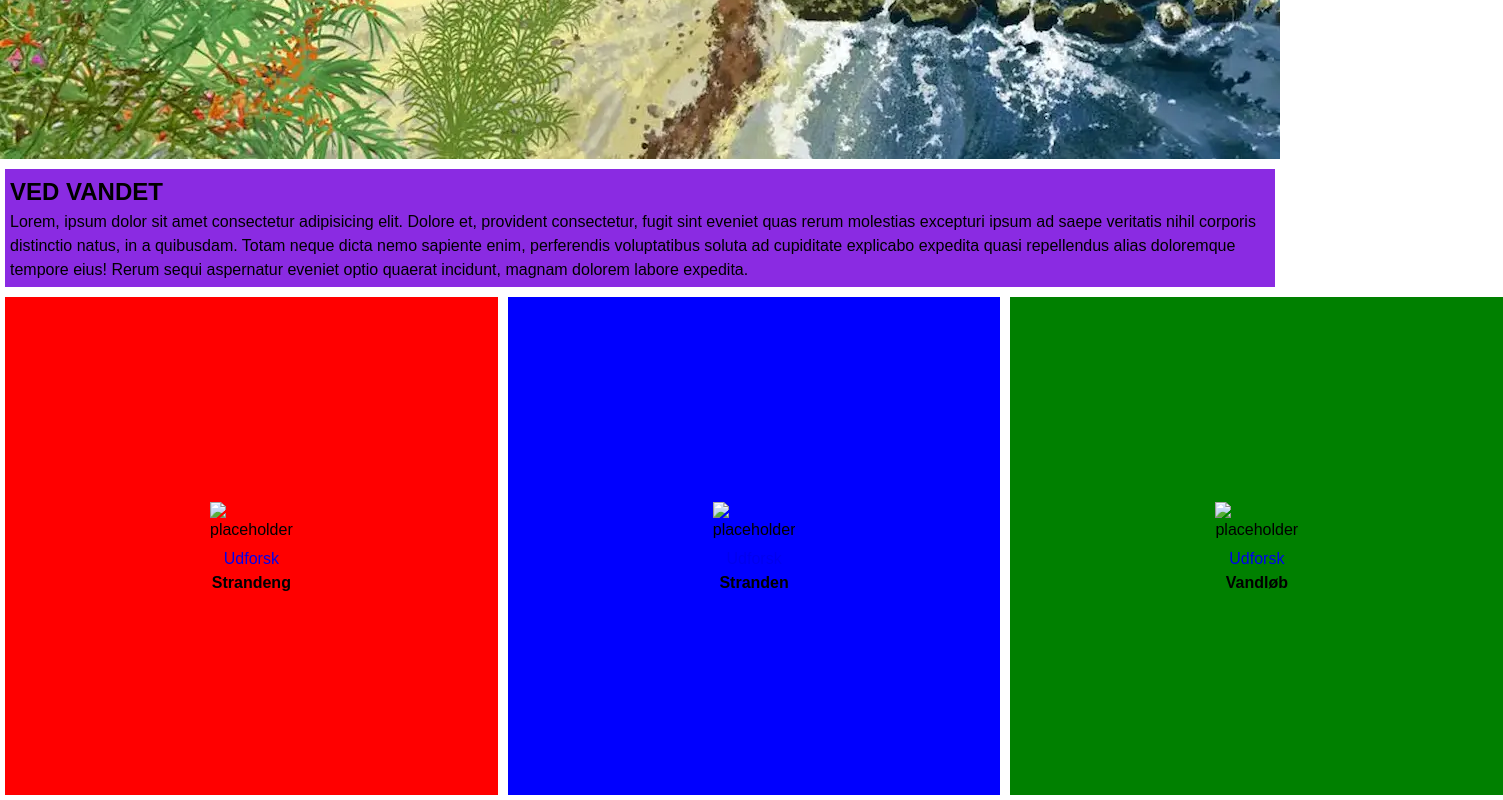
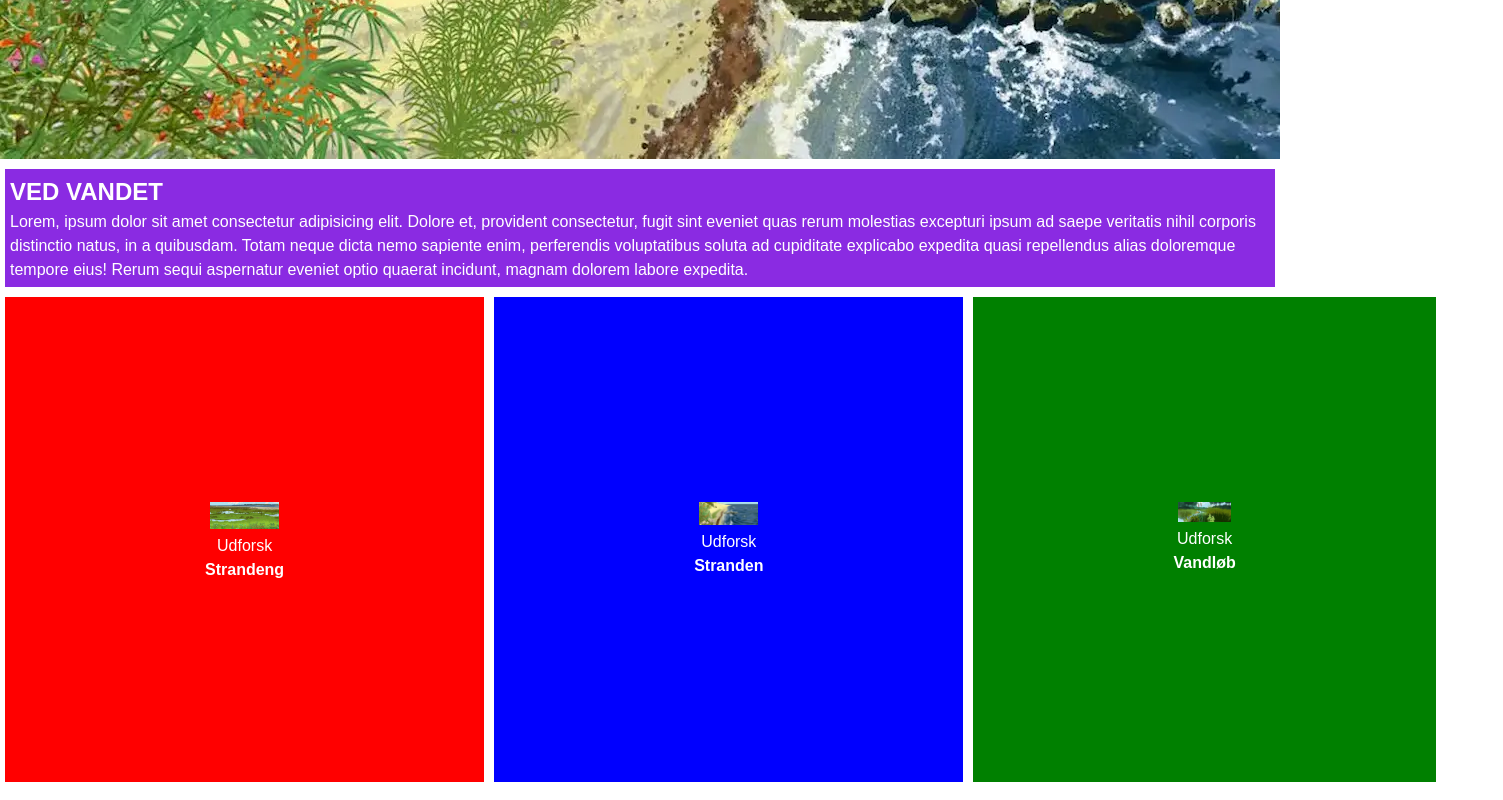
Before and after one commit to michelleenoe/team13, a plain HTML site: page index.html in a window 1280 px wide. Shown: the part 461-1261 px from the top of the page, 1503 px wide, since content can reach past the window. Drawn offline with Linux system fonts and the light colour scheme.

Commit message:
index styling 2

```diff
--- a/css/index.css
+++ b/css/index.css
@@ -44,20 +44,30 @@ html {
   background-color: red;
   margin: 5px;
   padding: 200px;
+  color: white;
+  text-decoration: none;
 }
 .strandencontainer {
   background-color: blue;
   margin: 5px;
   padding: 200px;
+  color: white;
+  text-decoration: none;
 }
 .vandloebcontainer {
   background-color: green;
   margin: 5px;
   padding: 200px;
+  color: white;
+  text-decoration: none;
+}
+a {
+  color: inherit;
 }
 .textbox {
   margin: 5px;
   margin-top: 10px;
   background-color: blueviolet;
   padding: 5px;
+  color: white;
 }
--- a/index.html
+++ b/index.html
@@ -74,19 +74,19 @@
         </section>
         <section class="kategoriparent">
             <div class="strandengencontainer">
-                <img src="" alt="placeholder">
+                <img src="img/strandeng.webp" alt="placeholder">
                 <a href="itemslist.html">Udforsk</a>
                 <h4>Strandeng</h4>
 
             </div>
             <div class="strandencontainer">
-                <img src="" alt="placeholder">
+                <img src="img/Stranden-color-big.webp" alt="placeholder">
                 <a href="itemslist.html">Udforsk</a>
                 <h4>Stranden</h4>
 
             </div>
             <div class="vandloebcontainer">
-                <img src="" alt="placeholder">
+                <img src="img/vandlobet.webp" alt="placeholder">
                 <a href="itemslist.html">Udforsk</a>
                 <h4>Vandløb</h4>
 
```
